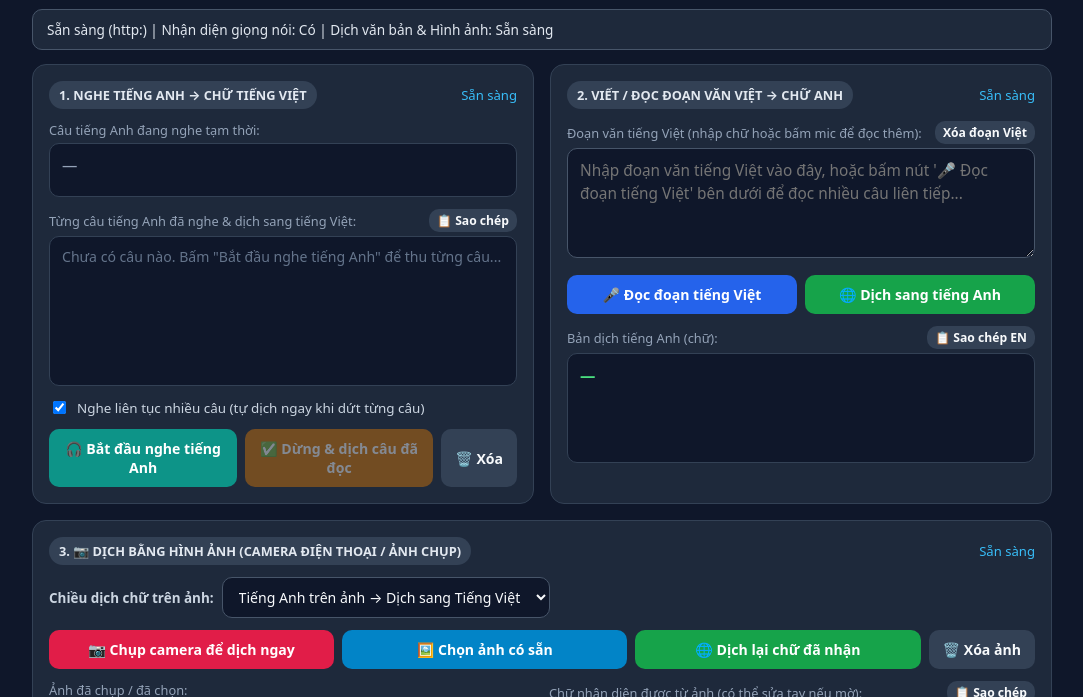
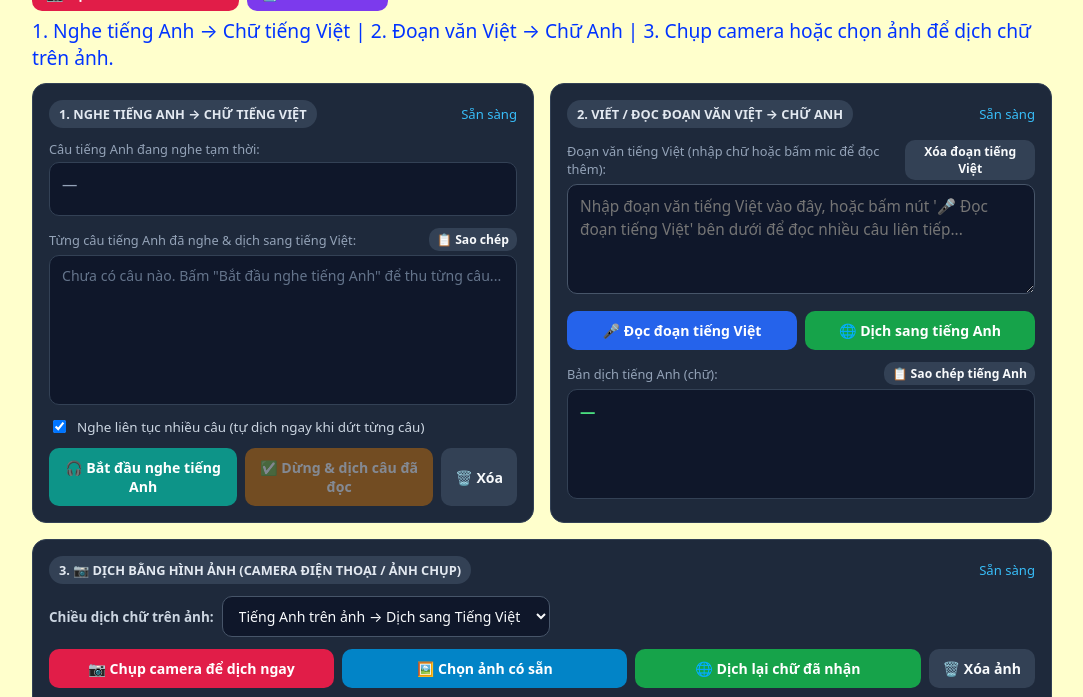
Before and after one commit to hoangwang012-ops/tiengwanh3a, a plain HTML site: page index.html in a window 1280 px wide. Shown: the part 79-776 px from the top of the page, without its empty margins (98-1181 px from the left). Drawn offline with Linux system fonts and the light colour scheme.

Commit message:
Update index.html

```diff
--- a/index.html
+++ b/index.html
@@ -9,8 +9,8 @@
     * { box-sizing: border-box; font-family: system-ui, -apple-system, Segoe UI, Roboto, sans-serif; }
     body {
       margin: 0;
-      background: #0f172a;
-      color: #f8fafc;
+      background: #FFFFCC;
+      color: #FF0000;
       padding: 16px;
     }
     .app {
@@ -35,12 +35,12 @@
       margin: 0;
     }
     .sub {
-      color: #94a3b8;
-      font-size: 0.9rem;
+      color: #0033FF;
+      font-size: 1.2rem;
       margin-bottom: 12px;
     }
     .banner {
-      background: #1e293b;
+      background: #0000CC;
       border: 1px solid #475569;
       border-radius: 10px;
       padding: 10px 14px;
@@ -292,15 +292,15 @@
 <body>
   <div class="app">
     <div class="header-row">
-      <h1>📝 Dịch Nghe Tiếng Anh, Đoạn Văn &amp; Hình Ảnh Việt ↔ Anh</h1>
+      <h1>📝 PHIÊN DỊCH Nghe Tiếng Anh, Đoạn Văn & Hình Ảnh Việt ↔ Anh</h1>
       <div class="header-actions">
         <button id="btnQuickImgTranslate" class="btn-img-top" type="button">📷 DỊCH BẰNG HÌNH ẢNH</button>
         <button id="btnOpenGuide" class="btn-guide" type="button">📘 HƯỚNG DẪN</button>
       </div>
     </div>
-    <div class="sub">1. Nghe tiếng Anh → Chữ tiếng Việt | 2. Đoạn văn Việt → Chữ Anh | 3. Chụp camera hoặc chọn ảnh để dịch chữ trên ảnh</div>
+    <div class="sub">1. Nghe tiếng Anh → Chữ tiếng Việt | 2. Đoạn văn Việt → Chữ Anh | 3. Chụp camera hoặc chọn ảnh để dịch chữ trên ảnh.</div>
 
-    <div id="envBanner" class="banner">Đang kiểm tra trình duyệt...</div>
+
 
     <div class="grid">
       <!-- CHỨC NĂNG 1: NGHE TIẾNG ANH -> HIỆN CHỮ TIẾNG VIỆT TỪNG CÂU -->
@@ -347,7 +347,7 @@
         <div>
           <div class="label">
             <span>Đoạn văn tiếng Việt (nhập chữ hoặc bấm mic để đọc thêm):</span>
-            <button id="btnClearViInput" class="btn-sec" type="button" style="padding: 3px 8px; font-size: 0.76rem;">Xóa đoạn Việt</button>
+            <button id="btnClearViInput" class="btn-sec" type="button" style="padding: 3px 8px; font-size: 0.76rem;">Xóa đoạn tiếng Việt</button>
           </div>
           <textarea id="viParagraphInput" placeholder="Nhập đoạn văn tiếng Việt vào đây, hoặc bấm nút '🎤 Đọc đoạn tiếng Việt' bên dưới để đọc nhiều câu liên tiếp..."></textarea>
         </div>
@@ -360,7 +360,7 @@
         <div>
           <div class="label">
             <span>Bản dịch tiếng Anh (chữ):</span>
-            <button id="btnCopyEnOut" class="btn-sec" type="button" style="padding: 3px 8px; font-size: 0.76rem;">📋 Sao chép EN</button>
+            <button id="btnCopyEnOut" class="btn-sec" type="button" style="padding: 3px 8px; font-size: 0.76rem;">📋 Sao chép tiếng Anh</button>
           </div>
           <div id="enParagraphOutput" class="box result-en" style="min-height: 110px;">—</div>
         </div>
@@ -451,13 +451,7 @@
     (function checkEnv() {
       const proto = location.protocol;
       const hasSR = Boolean(SpeechRecognition);
-      if (proto === "file:" || !hasSR) {
-        envBanner.classList.add("banner-warn");
-        envBanner.textContent = "Giao thức: " + proto + " | Nhận diện giọng nói: " + (hasSR ? "Có" : "Không") + " — Nếu micro không chạy ở file://, hãy chạy qua http://localhost hoặc https://.";
-      } else {
-        envBanner.textContent = "Sẵn sàng (" + proto + ") | Nhận diện giọng nói: Có | Dịch văn bản & Hình ảnh: Sẵn sàng";
-      }
-    })();
+          })();
 
     btnOpenGuide.addEventListener("click", () => guideModal.classList.add("open"));
     btnCloseGuide.addEventListener("click", () => guideModal.classList.remove("open"));
```
